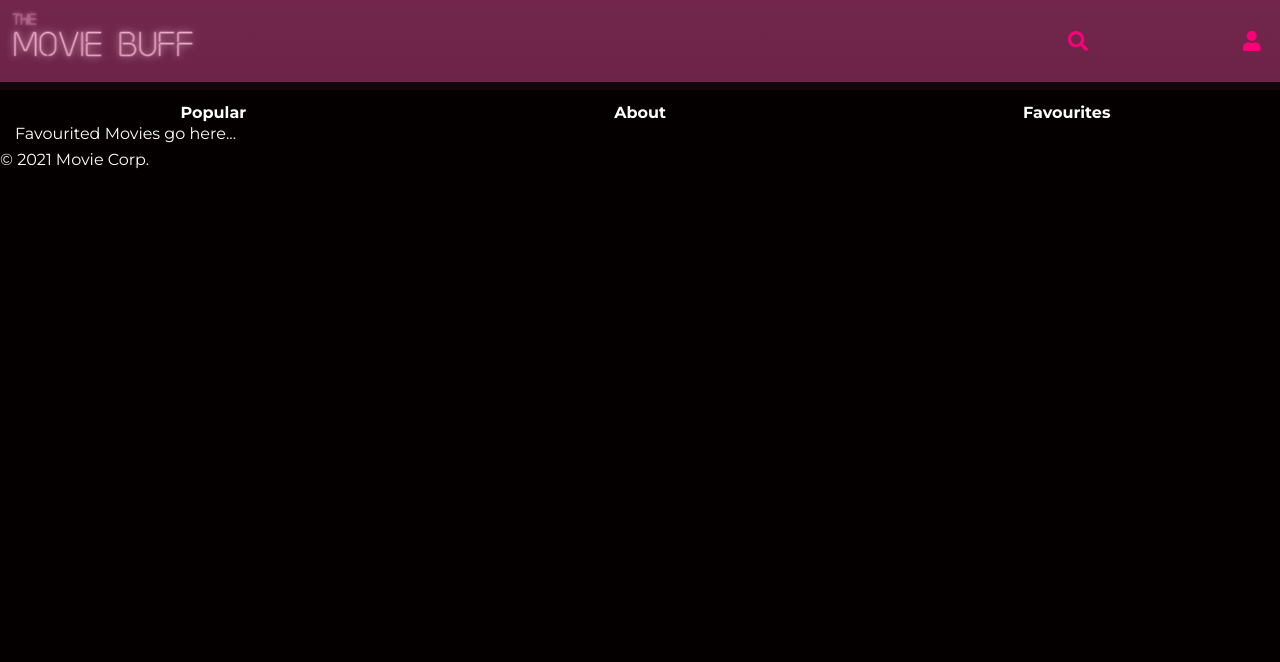
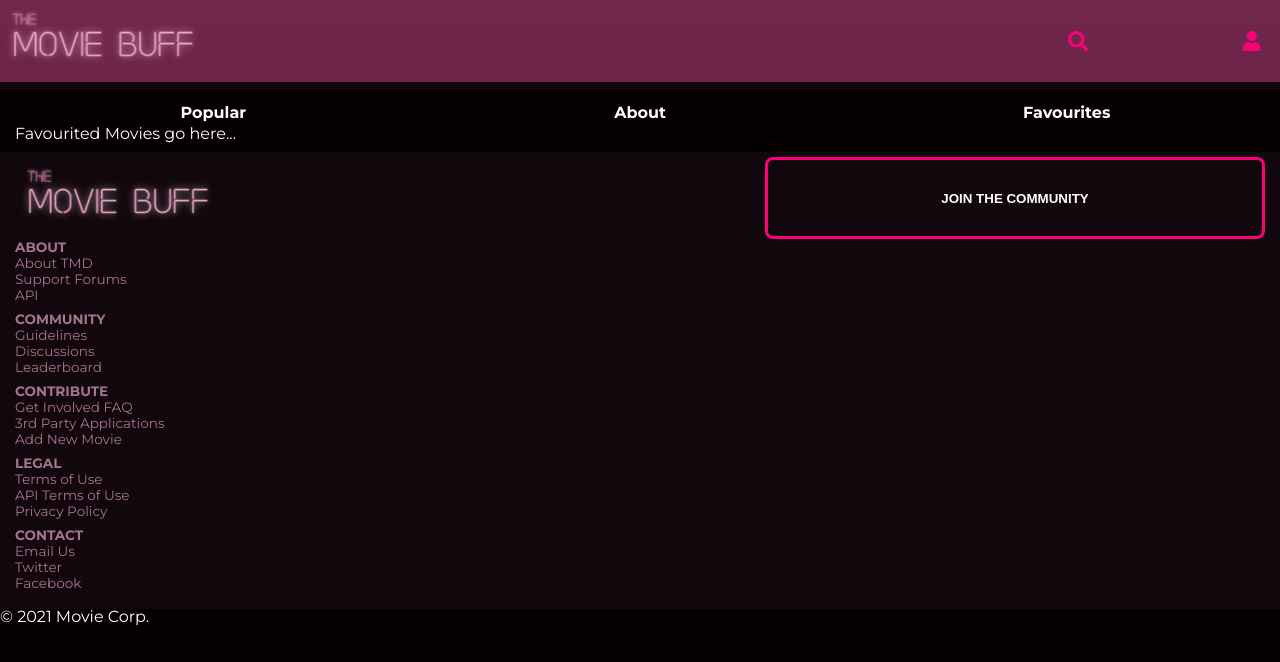
Before and after one commit to jennyesc/movieBuff, a React (Create React App) app: page /favourites in a window 1280 px wide. Shown: the top 662 px of the page. Built offline with nearby package versions, Linux system fonts and the light colour scheme.

Commit message:
Footer style and html

```diff
--- a/src/components/Footer.js
+++ b/src/components/Footer.js
@@ -1,4 +1,6 @@
 // Footer
+import { Link } from 'react-router-dom';
+import logo from '../images/movieBuff.png';
 
 function Footer() {
 
@@ -7,6 +9,53 @@ function Footer() {
 
   return (
     <footer>
+      <div className="footer-top-row">
+
+          <picture className="logo-container">
+            <Link to={'/'}><img className="logo" src={logo} alt="The Movie Buff Logo"></img></Link>
+          </picture>
+
+          <button className="btn">Join the Community</button>
+
+        <ul>
+          <div className="footer-menu">
+            <li className="uppercase">About</li>
+            <li>About TMD</li>
+            <li>Support Forums</li>
+            <li> API</li>
+          </div>
+
+          <div className="footer-menu">
+            <li className="uppercase">Community</li>
+            <li>Guidelines</li>
+            <li>Discussions</li>
+            <li>Leaderboard</li>
+          </div>
+
+          <div className="footer-menu">
+            <li className="uppercase">Contribute</li>
+            <li>Get Involved FAQ</li>
+            <li>3rd Party Applications</li>
+            <li>Add New Movie</li>
+          </div>
+
+          <div className="footer-menu">
+            <li className="uppercase">Legal</li>
+            <li>Terms of Use</li>
+            <li>API Terms of Use</li>
+            <li>Privacy Policy</li>
+          </div>
+
+          <div className="footer-menu">
+            <li className="uppercase">Contact</li>
+            <li>Email Us</li>
+            <li>Twitter</li>
+            <li>Facebook</li>
+          </div>
+
+        </ul>
+
+      </div>
       <p>&copy; {year} Movie Corp.</p>
     </footer>
   );
--- a/src/styles/components/_footer.scss
+++ b/src/styles/components/_footer.scss
@@ -0,0 +1,50 @@
+//Footer
+
+@use '../base/settings' as *;
+
+footer{
+    //padding: 5px 15px 10px 15px;
+
+    .footer-top-row{
+        padding: 5px 15px 10px 15px;
+        background-color: $borderPurple;
+        display: grid;
+        grid-template-columns: 60% 40%;
+
+        .logo-container{
+            //padding-right: 8px;
+            .logo{
+                max-width: 200px;
+
+            }
+        }
+
+        .btn{
+            background-color: $borderPurple;
+            text-transform: uppercase;
+            font-weight: $fontExtra;
+            color: $fontColor;
+            border-radius: 8px;
+            border: solid 3px $iconColor;
+            padding: 8px;
+
+        }
+        .uppercase{
+            text-transform: uppercase;
+            color: $footerText;
+            font-weight: $fontBold;
+            font-size: 0.85rem;
+        }
+        .footer-menu{
+            color: $footerText;
+            font-weight: $fontReg;
+            font-size: 0.85rem;
+            line-height: normal;
+            margin-bottom: 8px;
+
+
+        }
+
+    }
+
+}
--- a/src/styles/styles.scss
+++ b/src/styles/styles.scss
@@ -12,6 +12,7 @@
 @use './components/btn-main-nav';
 @use './components/main';
 @use './components/nav';
+@use './components/footer';
 
 // Google Fonts - Import
 @import url('https://fonts.googleapis.com/css2?family=Montserrat:wght@400;500;600;700;800;900&display=swap');
```
